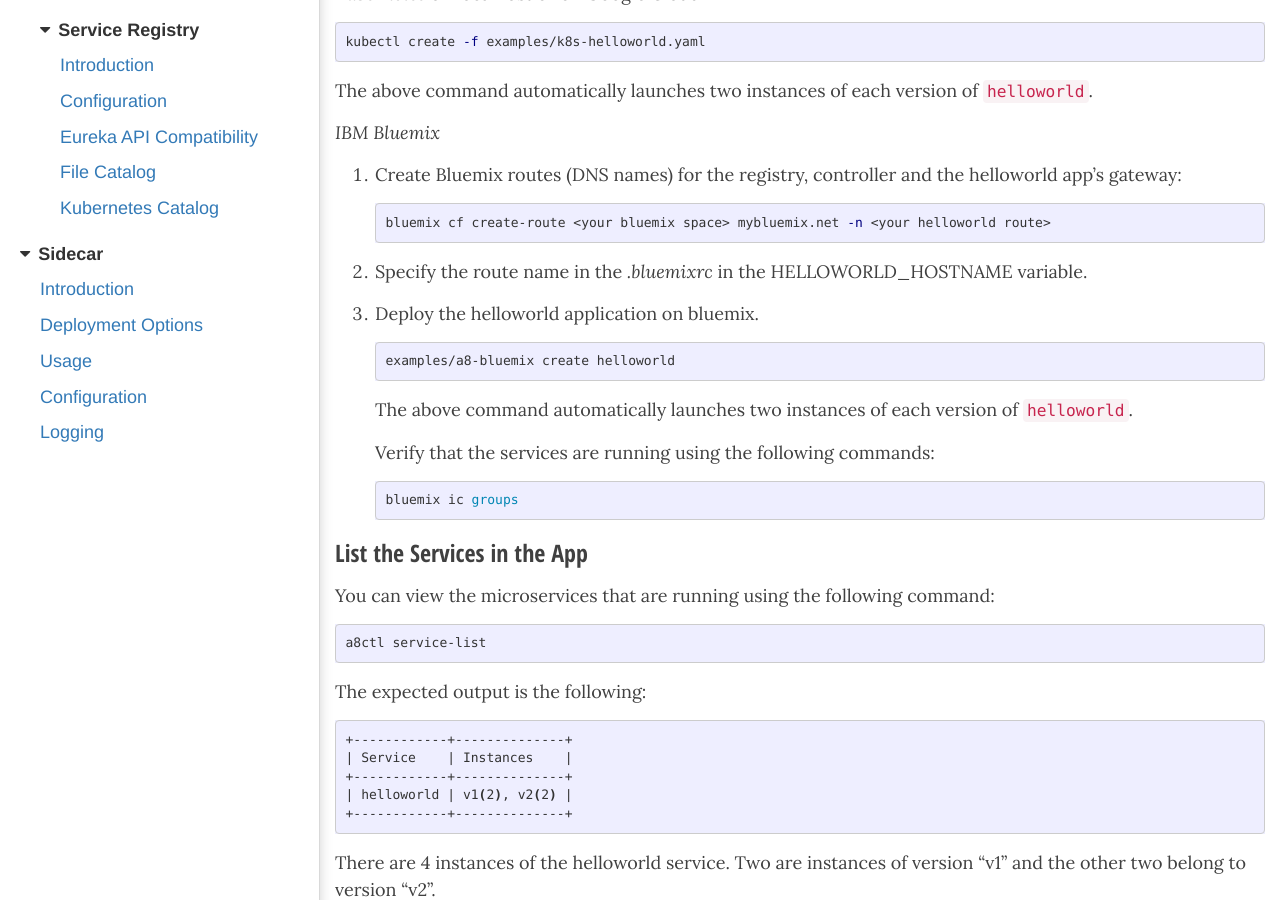
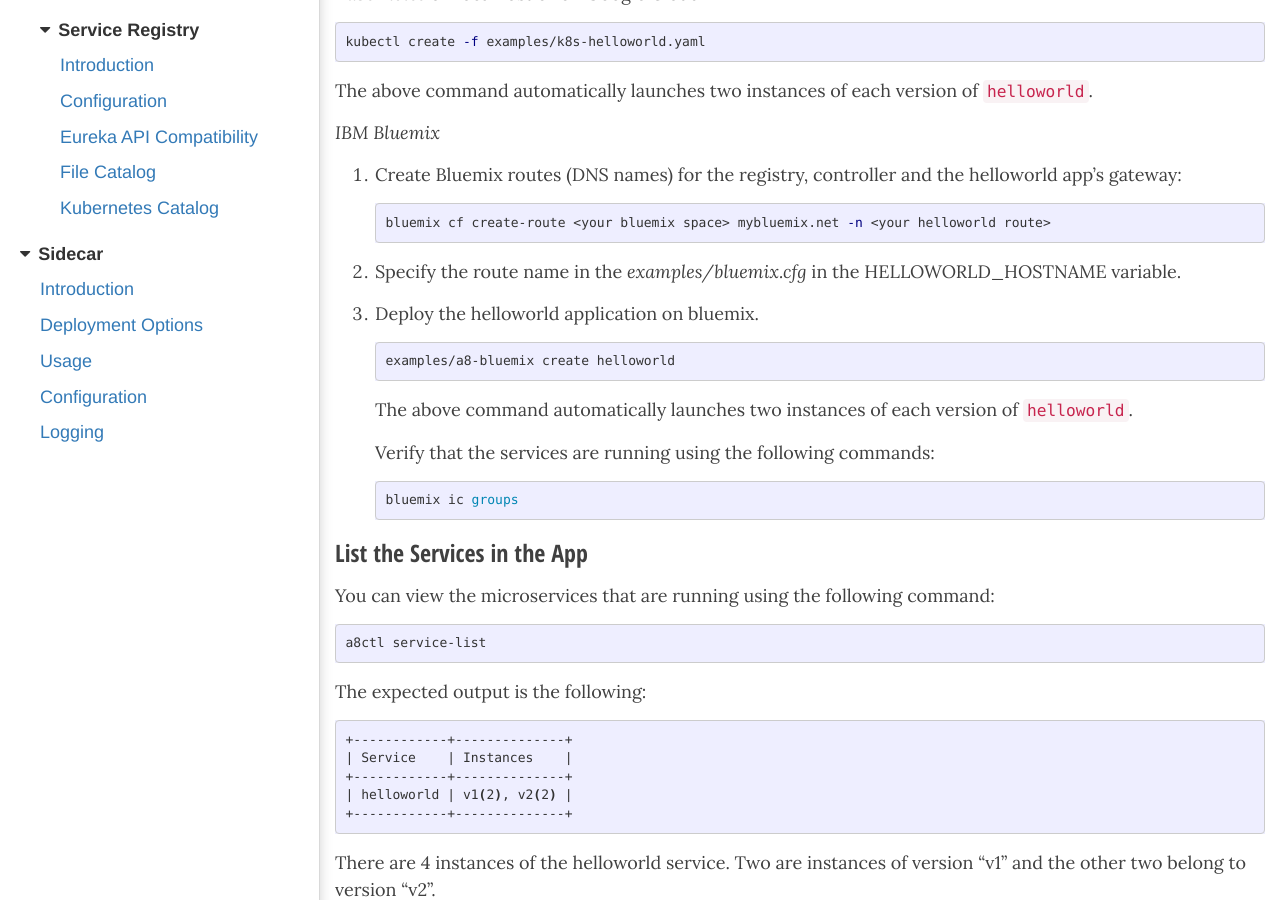
Before and after one commit to amalgam8/amalgam8.github.io, a Jekyll site: the page built from _docs/1-demo/helloworld.md, in a window 1280 px wide and 900 px high, scrolled down 615 px. Built offline with Jekyll 4.4.1, drawn with Linux system fonts in a browser that asks for light colours; nearby versions of some CDN libraries.

Commit message:
Fix outdated references to '.bluemixrc' file (need to be 'bluemix.cfg')

````diff
--- a/_docs/1-demo/helloworld.md
+++ b/_docs/1-demo/helloworld.md
@@ -47,7 +47,7 @@ _IBM Bluemix_
    bluemix cf create-route <your bluemix space> mybluemix.net -n <your helloworld route>
    ```
 
-1. Specify the route name in the _.bluemixrc_ in the HELLOWORLD_HOSTNAME variable.
+1. Specify the route name in the _examples/bluemix.cfg_ in the HELLOWORLD_HOSTNAME variable.
 
 1. Deploy the helloworld application on bluemix.
 
````
Also changed, not shown: _docs/1-demo/bookinfo.md (+1 -1 lines).
